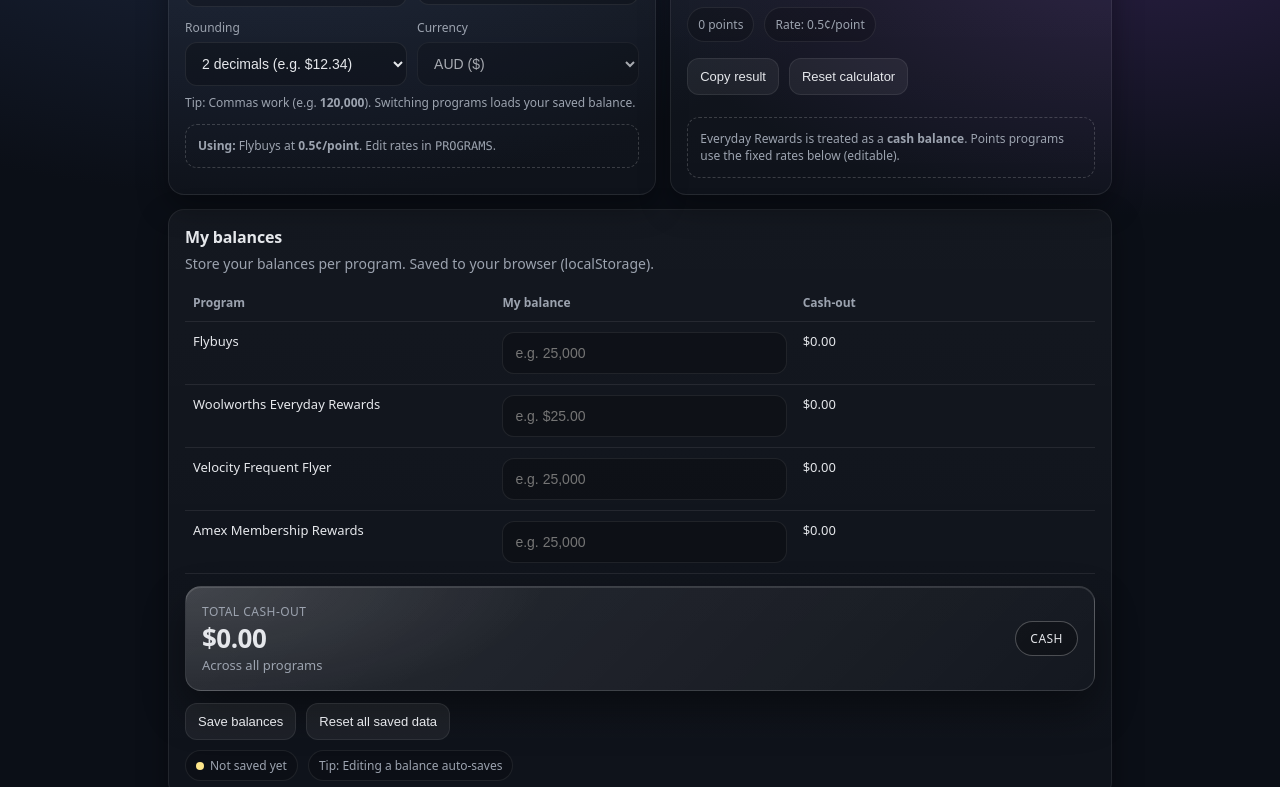
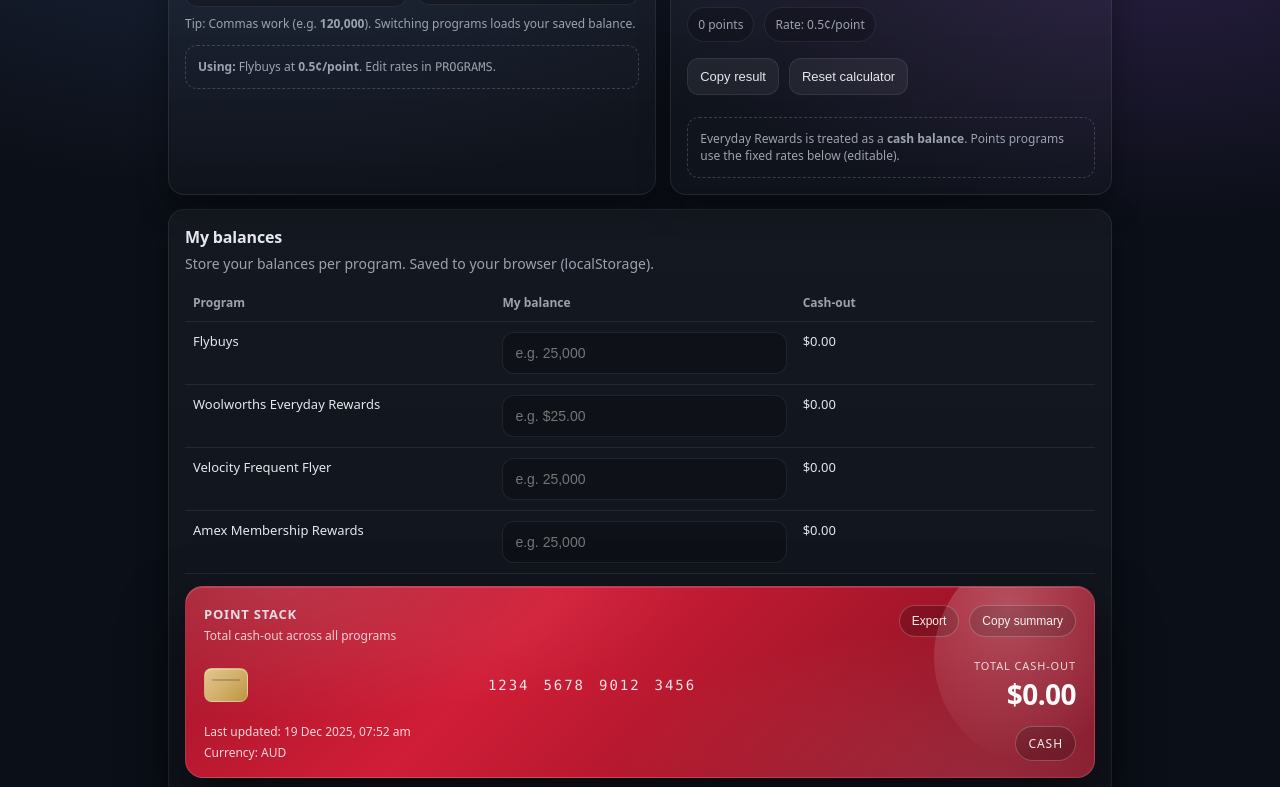
Before and after one commit to PhrasesMedia/pointstack, a plain HTML site: page index.html in a window 1280 px wide. Shown: the part 225-1012 px from the top of the page. Drawn offline with Linux system fonts and the light colour scheme.

Commit message:
Add files via upload

```diff
--- a/index.html
+++ b/index.html
@@ -3,8 +3,8 @@
 <head>
   <meta charset="utf-8" />
   <meta name="viewport" content="width=device-width, initial-scale=1" />
-  <title>Points Cash-Out Converter</title>
-  <meta name="description" content="Convert Flybuys, Amex, and Velocity points to an estimated cash-out value, store balances, include Everyday Rewards cash, and show a total." />
+  <title>Point Stack – Points Cash-Out Converter</title>
+  <meta name="description" content="Point Stack: convert Flybuys, Amex, and Velocity points to a cash-out estimate, store balances, include Everyday Rewards cash, and export a summary." />
 
   <style>
     :root{
@@ -100,6 +100,8 @@
       font-size:13px;
     }
     button:hover{ background: rgba(255,255,255,0.10); }
+    button.ghost{ background: transparent; }
+    button.ghost:hover{ background: rgba(255,255,255,0.06); }
 
     .note{
       margin-top:12px;
@@ -141,46 +143,176 @@
     .dot{ width:8px; height:8px; border-radius:999px; background: var(--warn); }
     .dot.ok{ background: var(--ok); }
 
-    /* ========= Rewards-style total card (now used in the balances section) ========= */
-    .rewardsCard{
+    /* ============ Point Stack Card ============ */
+    .stackCardWrap{ margin-top:12px; }
+
+    .stackCard{
+      position:relative;
+      overflow:hidden;
+      border-radius:18px;
+      border:1px solid rgba(255,255,255,0.14);
+      box-shadow: 0 26px 60px rgba(0,0,0,0.55), inset 0 1px 0 rgba(255,255,255,0.12);
+      padding:18px 18px 16px;
+      background:
+        radial-gradient(700px 220px at 10% 0%, rgba(255,255,255,0.12), transparent 60%),
+        radial-gradient(700px 280px at 90% 100%, rgba(255,255,255,0.10), transparent 55%),
+        linear-gradient(135deg, #a3162a 0%, #d11d37 35%, #a3162a 70%, #7e0f22 100%);
+      min-height:150px;
+    }
+
+    .stackCard::before{
+      content:"";
+      position:absolute;
+      inset:-40px -60px auto auto;
+      width:220px;
+      height:220px;
+      border-radius:999px;
+      background: radial-gradient(circle at 30% 30%, rgba(255,255,255,0.25), rgba(255,255,255,0.06) 55%, transparent 70%);
+      transform: rotate(10deg);
+      pointer-events:none;
+    }
+
+    .stackTop{
       display:flex;
       justify-content:space-between;
+      align-items:flex-start;
+      gap:12px;
+    }
+
+    .stackBrand{
+      display:flex;
+      flex-direction:column;
+      gap:4px;
+      min-width: 180px;
+    }
+
+    .stackBrandName{
+      font-weight:700;
+      letter-spacing:0.06em;
+      text-transform:uppercase;
+      font-size:13px;
+      opacity:0.95;
+    }
+
+    .stackTagline{
+      font-size:12px;
+      color: rgba(255,255,255,0.82);
+      opacity:0.95;
+    }
+
+    .stackActions{
+      display:flex;
+      gap:10px;
+      flex-wrap:wrap;
+      justify-content:flex-end;
+    }
+
+    .stackBtn{
+      padding:8px 12px;
+      border-radius:999px;
+      border:1px solid rgba(255,255,255,0.22);
+      background: rgba(0,0,0,0.20);
+      font-size:12px;
+      color: rgba(255,255,255,0.92);
+    }
+    .stackBtn:hover{ background: rgba(0,0,0,0.28); }
+
+    .stackMid{
+      display:flex;
       align-items:center;
-      gap:16px;
-      margin-top:12px;
-      padding:16px 16px;
-      border-radius:16px;
-      border:1px solid rgba(255,255,255,0.14);
+      justify-content:space-between;
+      gap:14px;
+      margin-top:14px;
+    }
+
+    .chip{
+      width:44px;
+      height:34px;
+      border-radius:8px;
       background:
-        radial-gradient(600px 200px at 0% 0%, rgba(255,255,255,0.12), transparent 60%),
-        linear-gradient(135deg, rgba(255,255,255,0.10), rgba(255,255,255,0.02));
-      box-shadow:
-        0 20px 40px rgba(0,0,0,0.40),
-        inset 0 1px 0 rgba(255,255,255,0.12);
+        linear-gradient(135deg, rgba(255,255,255,0.25), rgba(255,255,255,0.10)),
+        linear-gradient(135deg, #d9b46a, #b8892f);
+      border:1px solid rgba(255,255,255,0.20);
+      box-shadow: inset 0 1px 0 rgba(255,255,255,0.25);
+      position:relative;
+      flex: 0 0 auto;
     }
-    .rewardsLeft{ display:flex; flex-direction:column; gap:4px; }
-    .rewardsLabel{
+    .chip:after{
+      content:"";
+      position:absolute;
+      left:7px; right:7px; top:10px; height:2px;
+      background: rgba(0,0,0,0.18);
+      border-radius:999px;
+    }
+
+    .stackDigits{
+      flex: 1 1 auto;
+      display:flex;
+      gap:14px;
+      justify-content:center;
+      font-family: ui-monospace, SFMono-Regular, Menlo, Monaco, Consolas, "Liberation Mono", monospace;
+      letter-spacing:0.14em;
+      font-size:14px;
+      opacity:0.95;
+      color: rgba(255,255,255,0.92);
+      user-select:none;
+    }
+
+    .stackAmountBlock{
+      text-align:right;
+      flex: 0 0 auto;
+      min-width: 140px;
+    }
+
+    .stackAmountLabel{
+      font-size:11px;
+      letter-spacing:0.08em;
+      text-transform:uppercase;
+      color: rgba(255,255,255,0.80);
+    }
+
+    .stackAmount{
+      font-size:28px;
+      font-weight:700;
+      letter-spacing:-0.02em;
+      margin-top:2px;
+      color: rgba(255,255,255,0.98);
+    }
+
+    .stackBottom{
+      display:flex;
+      justify-content:space-between;
+      gap:12px;
+      margin-top:10px;
+      align-items:flex-end;
+    }
+
+    .stackMeta{
+      display:flex;
+      flex-direction:column;
+      gap:4px;
+      color: rgba(255,255,255,0.82);
       font-size:12px;
-      color:var(--muted);
-      letter-spacing:0.04em;
+    }
+
+    .stackBadge{
+      padding:8px 12px;
+      border-radius:999px;
+      border:1px solid rgba(255,255,255,0.22);
+      background: rgba(0,0,0,0.20);
+      font-size:12px;
+      letter-spacing:0.08em;
       text-transform:uppercase;
+      color: rgba(255,255,255,0.92);
+      align-self:flex-end;
     }
-    .rewardsValue{
-      font-size:26px;
-      font-weight:600;
-      letter-spacing:-0.02em;
-      line-height:1.1;
-    }
-    .rewardsSub{ font-size:13px; color:var(--muted); }
-    .rewardsRight{ display:flex; align-items:center; }
-    .rewardsBadge{
-      padding:8px 14px;
-      border-radius:999px;
-      font-size:12px;
-      letter-spacing:0.04em;
-      text-transform:uppercase;
-      border:1px solid rgba(255,255,255,0.25);
-      background: rgba(0,0,0,0.25);
+
+    @media (max-width: 520px){
+      .stackDigits{ display:none; }
+      .stackAmount{ font-size:26px; }
+      .stackActions{ justify-content:flex-start; }
+      .stackMid{ align-items:flex-start; }
+      .stackAmountBlock{ min-width:unset; }
     }
 
     footer{ margin-top:16px; color:var(--muted); font-size:12px; line-height:1.45; }
@@ -192,7 +324,7 @@
   <div class="wrap">
     <header>
       <div class="brand">
-        <h1>Points Cash-Out Converter</h1>
+        <h1>Point Stack</h1>
         <p class="sub">Cash-out estimate + saved balances (stored locally in your browser).</p>
       </div>
       <div class="pill">AUD • cash-out</div>
@@ -212,23 +344,6 @@
           <div>
             <label id="amountLabel" for="amountInput">Points</label>
             <input id="amountInput" type="text" inputmode="decimal" placeholder="e.g. 50,000" />
-          </div>
-        </div>
-
-        <div class="row">
-          <div>
-            <label for="rounding">Rounding</label>
-            <select id="rounding">
-              <option value="2">2 decimals (e.g. $12.34)</option>
-              <option value="0">No decimals (e.g. $12)</option>
-            </select>
-          </div>
-
-          <div>
-            <label for="currency">Currency</label>
-            <select id="currency" disabled>
-              <option value="AUD">AUD ($)</option>
-            </select>
           </div>
         </div>
 
@@ -282,17 +397,44 @@
         <tbody id="balancesBody"></tbody>
       </table>
 
-      <!-- Rewards-style total card (replaces the old totalRow) -->
-      <section class="rewardsCard" aria-label="Total cash-out across all programs">
-        <div class="rewardsLeft">
-          <div class="rewardsLabel">Total cash-out</div>
-          <div class="rewardsValue" id="totalCashoutRewards">$0.00</div>
-          <div class="rewardsSub">Across all programs</div>
+      <!-- Point Stack Card (Total) -->
+      <div class="stackCardWrap" aria-label="Total cash-out across all programs">
+        <div class="stackCard">
+          <div class="stackTop">
+            <div class="stackBrand">
+              <div class="stackBrandName">POINT STACK</div>
+              <div class="stackTagline">Total cash-out across all programs</div>
+            </div>
+
+            <div class="stackActions">
+              <button class="stackBtn" id="exportBtn" type="button">Export</button>
+              <button class="stackBtn" id="copySummaryBtn" type="button">Copy summary</button>
+            </div>
+          </div>
+
+          <div class="stackMid">
+            <div class="chip" aria-hidden="true"></div>
+
+            <div class="stackDigits" aria-hidden="true">
+              <span>1234</span><span>5678</span><span>9012</span><span>3456</span>
+            </div>
+
+            <div class="stackAmountBlock">
+              <div class="stackAmountLabel">TOTAL CASH-OUT</div>
+              <div class="stackAmount" id="totalCashoutStack">$0.00</div>
+            </div>
+          </div>
+
+          <div class="stackBottom">
+            <div class="stackMeta">
+              <div id="lastUpdatedText">Last updated: —</div>
+              <div>Currency: AUD</div>
+            </div>
+
+            <div class="stackBadge">CASH</div>
+          </div>
         </div>
-        <div class="rewardsRight">
-          <div class="rewardsBadge">Cash</div>
-        </div>
-      </section>
+      </div>
 
       <div class="actions" style="margin-top:12px;">
         <button id="saveBalancesBtn" type="button">Save balances</button>
@@ -361,13 +503,12 @@
       }
     };
 
-    const STORAGE_KEY = "points_converter_balances_v2";
+    const STORAGE_KEY = "point_stack_balances_v1";
 
     // DOM refs
     const programEl = document.getElementById('program');
     const amountLabelEl = document.getElementById('amountLabel');
     const amountInputEl = document.getElementById('amountInput');
-    const roundingEl = document.getElementById('rounding');
 
     const resultValueEl = document.getElementById('resultValue');
     const resultLabelEl = document.getElementById('resultLabel');
@@ -384,17 +525,21 @@
     const clearBalancesBtn = document.getElementById('clearBalancesBtn');
 
     const ratesBody = document.getElementById('ratesBody');
-    const totalCashoutRewardsEl = document.getElementById('totalCashoutRewards');
 
     const saveDot = document.getElementById('saveDot');
     const saveStatus = document.getElementById('saveStatus');
 
-    function formatMoney(amount, decimals=2){
+    const lastUpdatedTextEl = document.getElementById('lastUpdatedText');
+    const exportBtn = document.getElementById('exportBtn');
+    const copySummaryBtn = document.getElementById('copySummaryBtn');
+    const totalCashoutStackEl = document.getElementById('totalCashoutStack');
+
+    function formatMoney(amount){
       const opts = {
         style: "currency",
         currency: "AUD",
-        minimumFractionDigits: decimals,
-        maximumFractionDigits: decimals
+        minimumFractionDigits: 2,
+        maximumFractionDigits: 2
       };
       return new Intl.NumberFormat("en-AU", opts).format(amount || 0);
     }
@@ -503,12 +648,24 @@
       }
     }
 
+    function updateLastUpdated(){
+      const d = new Date();
+      const formatted = d.toLocaleString("en-AU", {
+        year: "numeric",
+        month: "short",
+        day: "2-digit",
+        hour: "2-digit",
+        minute: "2-digit"
+      });
+      lastUpdatedTextEl.textContent = `Last updated: ${formatted}`;
+    }
+
     function updateTotalCashout(){
       let total = 0;
       for(const [k, v] of Object.entries(BALANCES)){
         total += cashoutFor(k, v);
       }
-      totalCashoutRewardsEl.textContent = formatMoney(total, 2);
+      totalCashoutStackEl.textContent = formatMoney(total);
     }
 
     function renderBalancesTable(){
@@ -538,7 +695,7 @@
 
         const tdCash = document.createElement("td");
         tdCash.dataset.cashcell = "1";
-        tdCash.textContent = formatMoney(cashoutFor(key, BALANCES[key]), 2);
+        tdCash.textContent = formatMoney(cashoutFor(key, BALANCES[key]));
 
         input.addEventListener("input", () => {
           setSavedUI(false);
@@ -546,7 +703,7 @@
           const newVal = (cfg.type === "cash") ? parseMoney(input.value) : parsePoints(input.value);
           BALANCES[key] = newVal;
 
-          tdCash.textContent = formatMoney(cashoutFor(key, newVal), 2);
+          tdCash.textContent = formatMoney(cashoutFor(key, newVal));
 
           if(programEl.value === key){
             setCalculatorInputFromSaved();
@@ -554,6 +711,7 @@
           }
 
           updateTotalCashout();
+          updateLastUpdated();
 
           clearTimeout(renderBalancesTable._saveTimer);
           renderBalancesTable._saveTimer = setTimeout(() => saveBalancesNow(), 250);
@@ -606,18 +764,16 @@
       setCalculatorUIForProgram();
       if(overrideFromSaved) setCalculatorInputFromSaved();
 
-      const decimals = Number(roundingEl.value);
-
       const raw = amountInputEl.value;
       const balanceVal = (cfg.type === "cash") ? parseMoney(raw) : parsePoints(raw);
 
       const value = cashoutFor(key, balanceVal);
 
       resultLabelEl.textContent = `${cfg.name} cash-out value`;
-      resultValueEl.textContent = formatMoney(value, decimals);
+      resultValueEl.textContent = formatMoney(value);
 
       if(cfg.type === "cash"){
-        metaAmountEl.textContent = formatMoney(balanceVal, 2) + " balance";
+        metaAmountEl.textContent = formatMoney(balanceVal) + " balance";
         metaRateEl.textContent = "Rate: 1:1 cash";
         rateNoteEl.innerHTML = `<b>${cfg.name}</b> is treated as cash — no conversion.`;
       }else{
@@ -627,12 +783,62 @@
       }
     }
 
+    function buildExportText(){
+      const lines = [];
+      lines.push("Point Stack – Cash-Out Summary (AUD)");
+      lines.push("-----------------------------------");
+
+      let total = 0;
+      for(const [k, cfg] of Object.entries(PROGRAMS)){
+        const bal = BALANCES[k] || 0;
+        const cashout = cashoutFor(k, bal);
+        total += cashout;
+
+        if(cfg.type === "cash"){
+          lines.push(`${cfg.name}: ${formatMoney(bal)} balance → ${formatMoney(cashout)}`);
+        }else{
+          lines.push(`${cfg.name}: ${formatNumber(bal)} points → ${formatMoney(cashout)} (rate ${rateToText(cfg.dollarsPerPoint)})`);
+        }
+      }
+
+      lines.push("-----------------------------------");
+      lines.push(`TOTAL: ${formatMoney(total)}`);
+      if(lastUpdatedTextEl?.textContent && lastUpdatedTextEl.textContent !== "Last updated: —"){
+        lines.push(lastUpdatedTextEl.textContent);
+      }
+      return lines.join("\n");
+    }
+
+    async function copyToClipboard(text){
+      try{
+        await navigator.clipboard.writeText(text);
+        return true;
+      }catch(e){
+        const ta = document.createElement("textarea");
+        ta.value = text;
+        document.body.appendChild(ta);
+        ta.select();
+        document.execCommand("copy");
+        ta.remove();
+        return true;
+      }
+    }
+
+    async function exportSummary(){
+      const text = buildExportText();
+      if(navigator.share){
+        try{
+          await navigator.share({ title: "Point Stack Summary", text });
+          return;
+        }catch(e){ /* fall back */ }
+      }
+      await copyToClipboard(text);
+      exportBtn.textContent = "Exported!";
+      setTimeout(() => exportBtn.textContent = "Export", 900);
+    }
+
     // Events
-    programEl.addEventListener('change', () => {
-      updateCalculator(true);
-    });
-
-    roundingEl.addEventListener('change', () => updateCalculator(false));
+    programEl.addEventListener('change', () => updateCalculator(true));
 
     amountInputEl.addEventListener('input', () => {
       updateCalculator(false);
@@ -650,10 +856,11 @@
           : (newVal ? formatNumber(newVal) : "");
 
         const cashCell = rowInput.closest("tr").querySelector("[data-cashcell='1']");
-        cashCell.textContent = formatMoney(cashoutFor(key, newVal), 2);
+        cashCell.textContent = formatMoney(cashoutFor(key, newVal));
       }
 
       updateTotalCashout();
+      updateLastUpdated();
 
       clearTimeout(amountInputEl._saveTimer);
       amountInputEl._saveTimer = setTimeout(() => saveBalancesNow(), 300);
@@ -661,25 +868,13 @@
 
     copyBtn.addEventListener('click', async () => {
       const text = `${resultLabelEl.textContent}: ${resultValueEl.textContent} (${metaAmountEl.textContent}, ${metaRateEl.textContent})`;
-      try{
-        await navigator.clipboard.writeText(text);
-        copyBtn.textContent = "Copied!";
-        setTimeout(() => copyBtn.textContent = "Copy result", 900);
-      }catch(e){
-        const ta = document.createElement("textarea");
-        ta.value = text;
-        document.body.appendChild(ta);
-        ta.select();
-        document.execCommand("copy");
-        ta.remove();
-        copyBtn.textContent = "Copied!";
-        setTimeout(() => copyBtn.textContent = "Copy result", 900);
-      }
+      await copyToClipboard(text);
+      copyBtn.textContent = "Copied!";
+      setTimeout(() => copyBtn.textContent = "Copy result", 900);
     });
 
     resetCalcBtn.addEventListener('click', () => {
       amountInputEl.value = "";
-      roundingEl.value = "2";
       updateCalculator(false);
       amountInputEl.focus();
     });
@@ -694,6 +889,8 @@
       saveBalancesNow();
       renderBalancesTable();
       updateCalculator(false);
+      updateTotalCashout();
+      updateLastUpdated();
     });
 
     clearBalancesBtn.addEventListener('click', () => {
@@ -703,6 +900,17 @@
       setSavedUI(false);
       renderBalancesTable();
       updateCalculator(true);
+      updateTotalCashout();
+      updateLastUpdated();
+    });
+
+    exportBtn.addEventListener("click", exportSummary);
+
+    copySummaryBtn.addEventListener("click", async () => {
+      const text = buildExportText();
+      await copyToClipboard(text);
+      copySummaryBtn.textContent = "Copied!";
+      setTimeout(() => copySummaryBtn.textContent = "Copy summary", 900);
     });
 
     // Init
@@ -710,6 +918,8 @@
     renderRateTable();
     renderBalancesTable();
     updateCalculator(true);
+    updateTotalCashout();
+    updateLastUpdated();
   </script>
 </body>
 </html>
```
